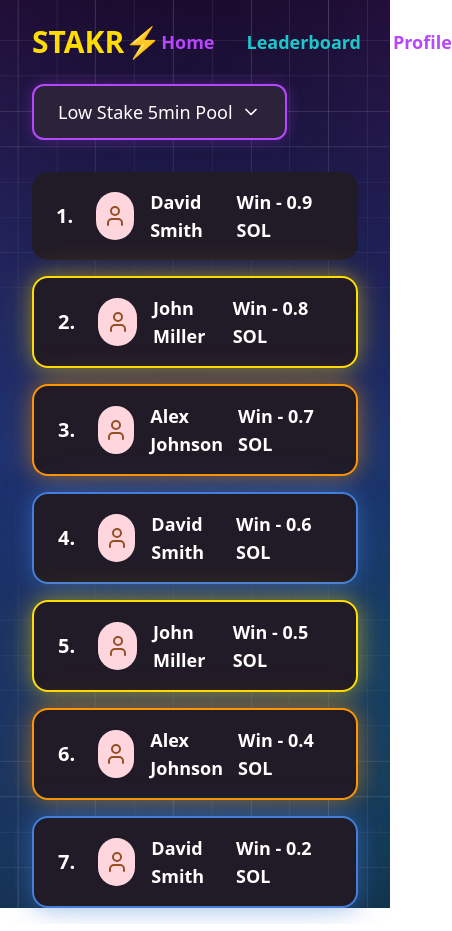
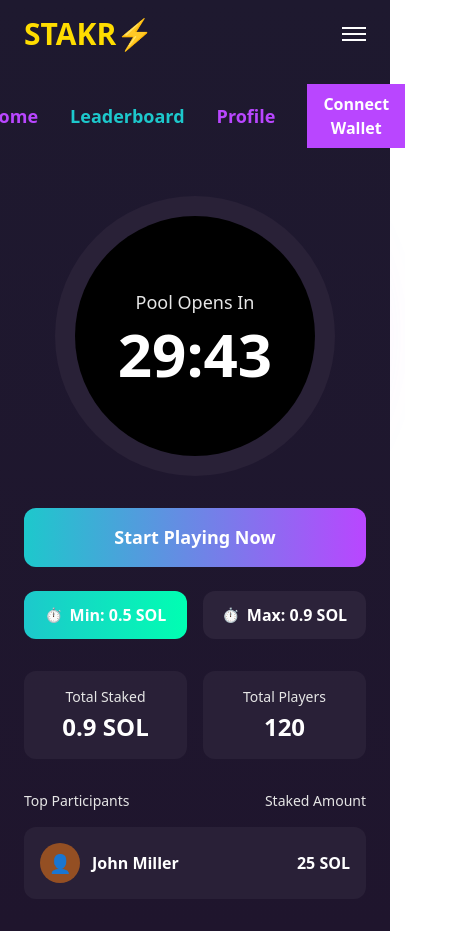
Before and after one commit to tusharkc/pixel-perfect-leaderboard, a React (Vite) app: page / in a window 390 px wide. Shown: the whole page, 452 px wide, since content can reach past the window. Built offline with nearby package versions, Linux system fonts and the light colour scheme; the HTML template or start-up script is replaced by a standard one.

Commit message:
Add mobile home screen layout

```diff
--- a/src/index.css
+++ b/src/index.css
@@ -28,6 +28,122 @@
 }
 
 @layer utilities {
+  /* Mobile gradient background */
+  .mobile-gradient {
+    background: linear-gradient(180deg, #1E192F 0%, #1F152D 100%);
+  }
+
+  /* Countdown timer styles */
+  .countdown-container {
+    width: 280px;
+    height: 280px;
+    background: rgba(44, 35, 58, 0.8);
+    border-radius: 50%;
+    display: flex;
+    align-items: center;
+    justify-content: center;
+    position: relative;
+  }
+
+  .countdown-container::before {
+    content: '';
+    position: absolute;
+    top: -4px;
+    left: -4px;
+    right: -4px;
+    bottom: -4px;
+    border-radius: 50%;
+    background: linear-gradient(45deg, #1DC8CC, #B946FF);
+    z-index: -1;
+    animation: glow-pulse 2s ease-in-out infinite alternate;
+  }
+
+  .countdown-inner {
+    width: 240px;
+    height: 240px;
+    background: #000000;
+    border-radius: 50%;
+    display: flex;
+    flex-direction: column;
+    align-items: center;
+    justify-content: center;
+  }
+
+  @keyframes glow-pulse {
+    0% {
+      box-shadow: 0 0 20px rgba(29, 200, 204, 0.3), 0 0 40px rgba(185, 70, 255, 0.2);
+    }
+    100% {
+      box-shadow: 0 0 40px rgba(29, 200, 204, 0.6), 0 0 80px rgba(185, 70, 255, 0.4);
+    }
+  }
+
+  /* Start Playing Button */
+  .start-playing-button {
+    background: linear-gradient(90deg, #1DC8CC 0%, #B946FF 100%);
+    color: #FFFFFF;
+    font-weight: 600;
+    font-size: 18px;
+    padding: 16px 32px;
+    border-radius: 12px;
+    border: none;
+    cursor: pointer;
+    transition: all 0.3s ease;
+  }
+
+  .start-playing-button:hover {
+    transform: translateY(-2px);
+    box-shadow: 0 8px 25px rgba(29, 200, 204, 0.3);
+  }
+
+  /* Min/Max Buttons */
+  .min-button {
+    background: linear-gradient(90deg, #1DC8CC 0%, #00FFB2 100%);
+    color: #FFFFFF;
+    font-weight: 600;
+    padding: 12px 16px;
+    border-radius: 12px;
+    border: none;
+    cursor: pointer;
+    display: flex;
+    align-items: center;
+    justify-content: center;
+    gap: 8px;
+  }
+
+  .max-button {
+    background: #2C233A;
+    color: #FFFFFF;
+    font-weight: 600;
+    padding: 12px 16px;
+    border-radius: 12px;
+    border: none;
+    cursor: pointer;
+    display: flex;
+    align-items: center;
+    justify-content: center;
+    gap: 8px;
+  }
+
+  /* Stats Cards */
+  .stats-card {
+    background: rgba(44, 35, 58, 0.8);
+    padding: 16px;
+    border-radius: 12px;
+    text-align: center;
+  }
+
+  /* Participant Card */
+  .participant-card {
+    background: rgba(44, 35, 58, 0.8);
+    padding: 16px;
+    border-radius: 12px;
+    display: flex;
+    align-items: center;
+    justify-content: space-between;
+  }
+
+  /* Existing glow effects */
   .glow-yellow {
     box-shadow: 0 0 20px rgba(255, 221, 0, 0.4), 0 0 40px rgba(255, 221, 0, 0.2);
     border: 2px solid #FFDD00;
--- a/src/pages/Index.tsx
+++ b/src/pages/Index.tsx
@@ -1,36 +1,107 @@
-import Header from "@/components/Header";
-import PoolDropdown from "@/components/PoolDropdown";
-import LeaderboardCard from "@/components/LeaderboardCard";
-
-const leaderboardData = [
-  { rank: 1, name: "David Smith", win: "0.9", glow: "" },
-  { rank: 2, name: "John Miller", win: "0.8", glow: "glow-yellow" },
-  { rank: 3, name: "Alex Johnson", win: "0.7", glow: "glow-orange" },
-  { rank: 4, name: "David Smith", win: "0.6", glow: "glow-blue" },
-  { rank: 5, name: "John Miller", win: "0.5", glow: "glow-yellow" },
-  { rank: 6, name: "Alex Johnson", win: "0.4", glow: "glow-orange" },
-  { rank: 7, name: "David Smith", win: "0.2", glow: "glow-blue" },
-];
+import { useState, useEffect } from "react";
 
 const Index = () => {
+  const [timeLeft, setTimeLeft] = useState({ minutes: 29, seconds: 48 });
+
+  useEffect(() => {
+    const timer = setInterval(() => {
+      setTimeLeft(prev => {
+        if (prev.seconds > 0) {
+          return { ...prev, seconds: prev.seconds - 1 };
+        } else if (prev.minutes > 0) {
+          return { minutes: prev.minutes - 1, seconds: 59 };
+        }
+        return prev;
+      });
+    }, 1000);
+
+    return () => clearInterval(timer);
+  }, []);
+
   return (
-    <div
-      className="min-h-screen bg-cover bg-center bg-no-repeat"
-      style={{ backgroundImage: 'url(/app_bg.png)' }}
-    >
-      <Header />
-      <PoolDropdown />
+    <div className="min-h-screen mobile-gradient">
+      {/* Header */}
+      <header className="flex items-center justify-between px-6 py-4">
+        <div className="flex items-center gap-2">
+          <span className="text-3xl font-bold text-yellow">STAKR⚡</span>
+        </div>
 
-      <div className="px-8 max-w-6xl mx-auto">
-        {leaderboardData.map((player) => (
-          <LeaderboardCard
-            key={`${player.rank}-${player.name}`}
-            rank={player.rank}
-            name={player.name}
-            win={player.win}
-            glowClass={player.glow}
-          />
-        ))}
+        {/* Mobile Menu Icon */}
+        <div className="flex flex-col gap-1">
+          <div className="w-6 h-0.5 bg-white"></div>
+          <div className="w-6 h-0.5 bg-white"></div>
+          <div className="w-6 h-0.5 bg-white"></div>
+        </div>
+      </header>
+
+      {/* Navigation Tabs */}
+      <nav className="flex items-center justify-center gap-8 px-6 py-4">
+        <a href="/" className="text-lg font-semibold text-purple-bright">Home</a>
+        <a href="/" className="text-lg font-semibold text-blue-cyan">Leaderboard</a>
+        <a href="/profile" className="text-lg font-semibold text-purple-bright">Profile</a>
+        <button className="bg-purple-bright text-white px-4 py-2 rounded-lg font-semibold">
+          Connect Wallet
+        </button>
+      </nav>
+
+      {/* Central Content */}
+      <div className="flex-1 flex flex-col items-center justify-center px-6 py-8">
+        {/* Countdown Timer */}
+        <div className="relative mb-8">
+          <div className="countdown-container">
+            <div className="countdown-inner">
+              <div className="text-gray-light text-lg mb-2 text-center">Pool Opens In</div>
+              <div className="text-white text-6xl font-bold text-center">
+                {timeLeft.minutes.toString().padStart(2, '0')}:{timeLeft.seconds.toString().padStart(2, '0')}
+              </div>
+            </div>
+          </div>
+        </div>
+
+        {/* Start Playing Button */}
+        <button className="start-playing-button w-full max-w-sm mb-6">
+          Start Playing Now
+        </button>
+
+        {/* Min/Max Buttons */}
+        <div className="flex gap-4 mb-8 w-full max-w-sm">
+          <button className="min-button flex-1">
+            <span className="text-sm">⏱</span> Min: 0.5 SOL
+          </button>
+          <button className="max-button flex-1">
+            <span className="text-sm">⏱</span> Max: 0.9 SOL
+          </button>
+        </div>
+
+        {/* Stats Cards */}
+        <div className="flex gap-4 mb-8 w-full max-w-sm">
+          <div className="stats-card flex-1">
+            <div className="text-gray-light text-sm mb-1">Total Staked</div>
+            <div className="text-white text-2xl font-bold">0.9 SOL</div>
+          </div>
+          <div className="stats-card flex-1">
+            <div className="text-gray-light text-sm mb-1">Total Players</div>
+            <div className="text-white text-2xl font-bold">120</div>
+          </div>
+        </div>
+
+        {/* Top Participants */}
+        <div className="w-full max-w-sm">
+          <div className="flex justify-between items-center mb-4">
+            <div className="text-gray-light text-sm">Top Participants</div>
+            <div className="text-gray-light text-sm">Staked Amount</div>
+          </div>
+
+          <div className="participant-card">
+            <div className="flex items-center gap-3">
+              <div className="w-10 h-10 bg-brown-medium rounded-full flex items-center justify-center">
+                <span className="text-white text-lg">👤</span>
+              </div>
+              <span className="text-white font-semibold">John Miller</span>
+            </div>
+            <span className="text-white font-semibold">25 SOL</span>
+          </div>
+        </div>
       </div>
     </div>
   );
```
